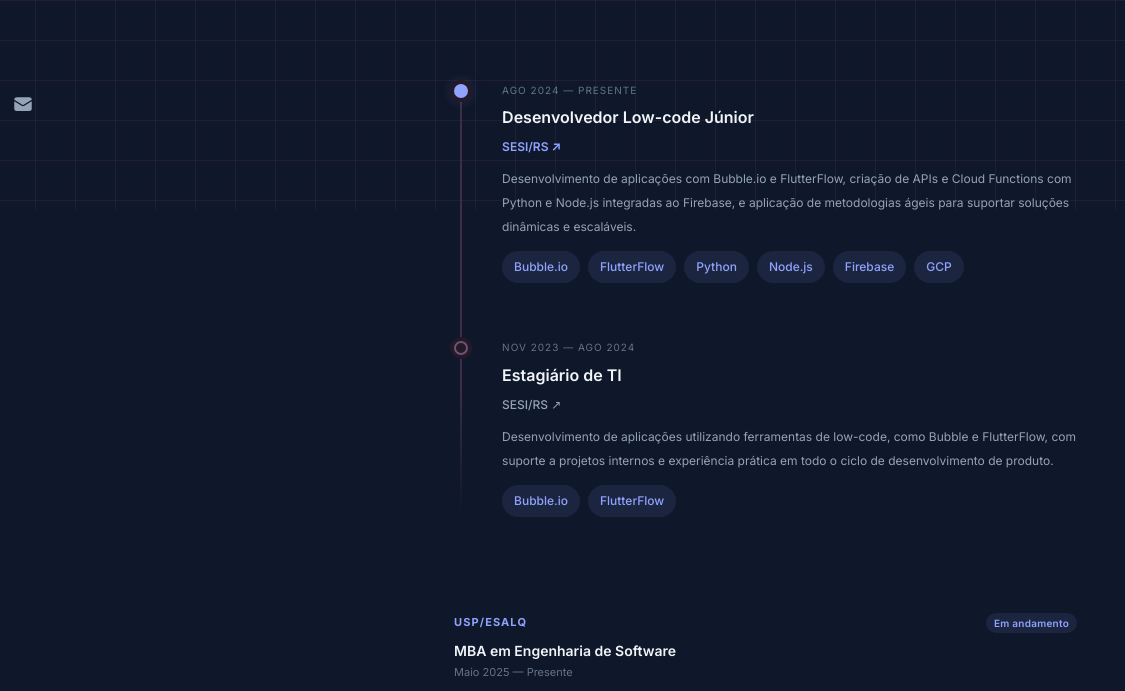
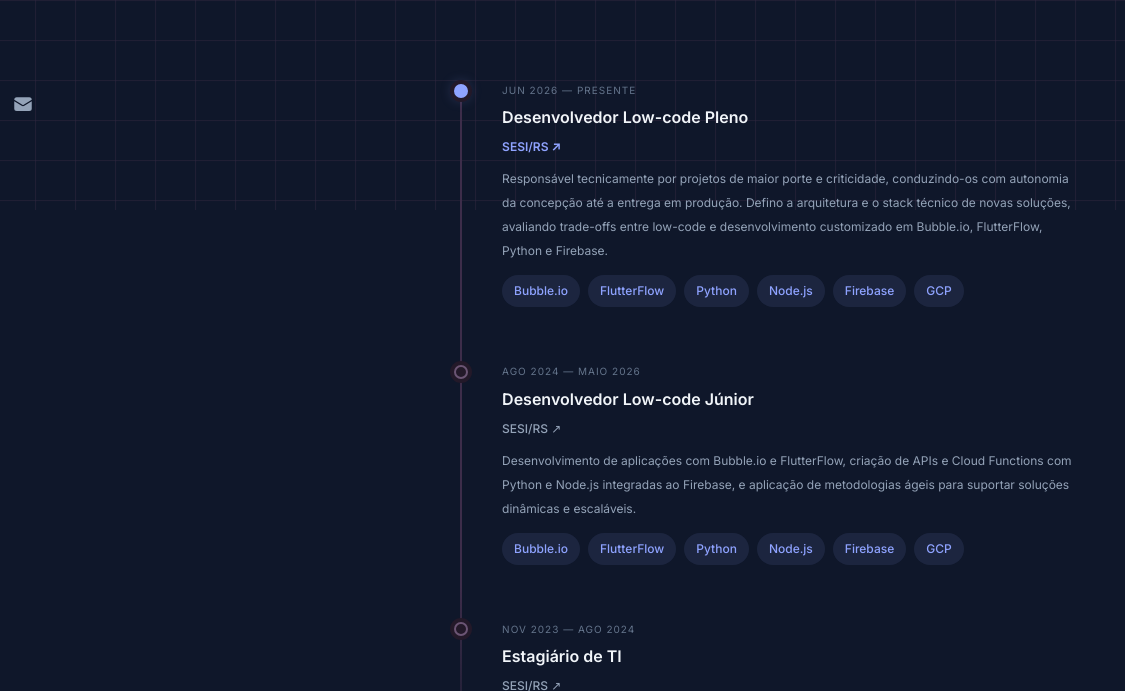
Before and after one commit to ebonatto/ebonatto-dev-v2, a website: page index.html in a window 1280 px wide. Shown: the part 590-1281 px from the top of the page, 155-1280 px from the left. Drawn offline with nearby package versions, Linux system fonts and the light colour scheme.

Commit message:
Atualiza experiência profissional para refletir promoção a Desenvolvedor Low-code Pleno e adiciona detalhes sobre responsabilidades e tecnologias utilizadas.

```diff
--- a/index.html
+++ b/index.html
@@ -784,17 +784,47 @@
 
         <div class="exp-timeline">
 
-          <!-- SESI/RS — Desenvolvedor Low-code Júnior (atual) -->
+          <!-- SESI/RS — Desenvolvedor Low-code Pleno (atual) -->
           <div class="exp-node">
             <div class="exp-dot active"></div>
-            <p class="text-[10px] uppercase tracking-[0.1em] text-slate-500 mb-2" data-en="Aug 2024 — Present"
-              data-pt="Ago 2024 — Presente">Aug 2024 — Present</p>
+            <p class="text-[10px] uppercase tracking-[0.1em] text-slate-500 mb-2" data-en="Jun 2026 — Present"
+              data-pt="Jun 2026 — Presente">Jun 2026 — Present</p>
+            <h3 class="text-base font-semibold text-slate-100 mb-1 leading-snug">
+              <span data-en="Mid-Level Low-code Developer" data-pt="Desenvolvedor Low-code Pleno">Mid-Level Low-code
+                Developer</span>
+            </h3>
+            <a href="https://www.sesi-rs.org.br" target="_blank"
+              class="text-xs font-semibold text-teal-custom hover:opacity-75 transition-opacity mb-3 inline-block">SESI/RS
+              ↗</a>
+            <p class="text-xs text-slate-400 leading-6 mb-3"
+              data-en="Technically responsible for larger, higher-criticality projects, leading them with autonomy from conception through to production delivery. I define the architecture and technical stack for new solutions, evaluating trade-offs between low-code and custom development using Bubble.io, FlutterFlow, Python, and Firebase."
+              data-pt="Responsável tecnicamente por projetos de maior porte e criticidade, conduzindo-os com autonomia da concepção até a entrega em produção. Defino a arquitetura e o stack técnico de novas soluções, avaliando trade-offs entre low-code e desenvolvimento customizado em Bubble.io, FlutterFlow, Python e Firebase.">
+              Technically responsible for larger, higher-criticality projects, leading them with autonomy from
+              conception through to production delivery. I define the architecture and technical stack for new
+              solutions, evaluating trade-offs between low-code and custom development using Bubble.io, FlutterFlow,
+              Python, and Firebase.
+            </p>
+            <div class="flex flex-wrap gap-2">
+              <span class="tag">Bubble.io</span>
+              <span class="tag">FlutterFlow</span>
+              <span class="tag">Python</span>
+              <span class="tag">Node.js</span>
+              <span class="tag">Firebase</span>
+              <span class="tag">GCP</span>
+            </div>
+          </div>
+
+          <!-- SESI/RS — Desenvolvedor Low-code Júnior -->
+          <div class="exp-node">
+            <div class="exp-dot"></div>
+            <p class="text-[10px] uppercase tracking-[0.1em] text-slate-500 mb-2" data-en="Aug 2024 — May 2026"
+              data-pt="Ago 2024 — Maio 2026">Aug 2024 — May 2026</p>
             <h3 class="text-base font-semibold text-slate-100 mb-1 leading-snug">
               <span data-en="Junior Low-code Developer" data-pt="Desenvolvedor Low-code Júnior">Junior Low-code
                 Developer</span>
             </h3>
             <a href="https://www.sesi-rs.org.br" target="_blank"
-              class="text-xs font-semibold text-teal-custom hover:opacity-75 transition-opacity mb-3 inline-block">SESI/RS
+              class="text-xs font-medium text-slate-400 hover:text-teal-custom transition-colors mb-3 inline-block">SESI/RS
               ↗</a>
             <p class="text-xs text-slate-400 leading-6 mb-3"
               data-en="Building applications with Bubble.io and FlutterFlow, creating APIs and Cloud Functions with Python and Node.js integrated with Firebase, and applying agile methodologies to support dynamic, scalable solutions."
```
